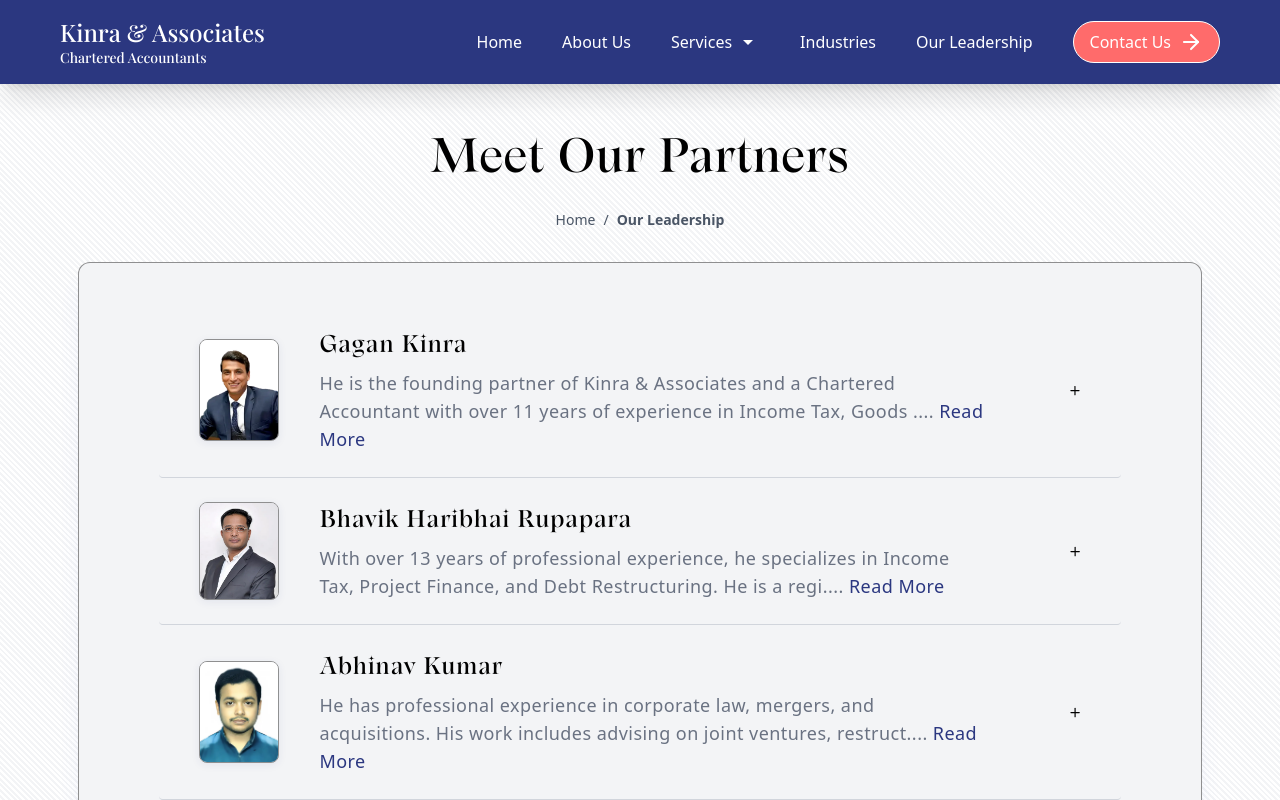
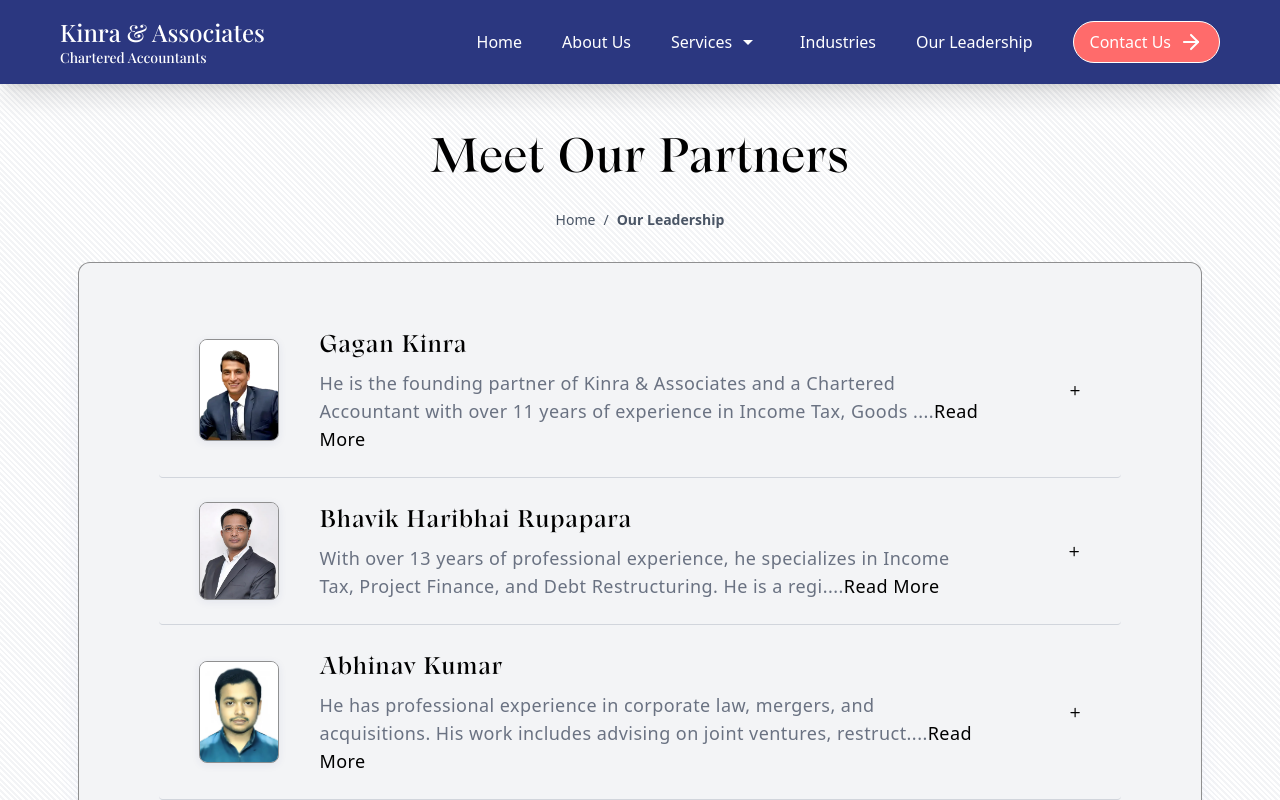
Before and after one commit to Lakshya52/KinraAssociatesModernTheme, a React (Vite) app: page /leaderships in a window 1280 px wide. Shown: the top 800 px of the page. Built offline with nearby package versions, Linux system fonts and the light colour scheme; a web font is replaced by a local one.

Commit message:
minor change

```diff
--- a/src/pages/LeadershipsWithPhoto.jsx
+++ b/src/pages/LeadershipsWithPhoto.jsx
@@ -121,7 +121,10 @@ const LeadershipsWithPhoto = () => {
                                                     {partner.name}
                                                 </span>
                                                 <h5 className={`${openIndex === idx ? "hidden" : "block"} pt-2 text-sm sm:text-md md:text-lg  text-center sm:text-left w-full sm:w-auto tracking-wide text-gray-500 group-hover:text-gray-900 font-normal pr-20`}>
-                                                        {partner.description.slice(0, 130)}.... <span className=' font-medium hover:cursor-pointer hover:underline text-[#2b3780]'>Read More</span>
+                                                    {partner.description.slice(0, 130)}....
+
+                                                    <span className='  hover:cursor-pointer hover:underline text-black'>Read More</span>
+                                                    {/* Read More [#2b3780] */}
                                                 </h5>
                                             </h5>
                                         </div>
```
